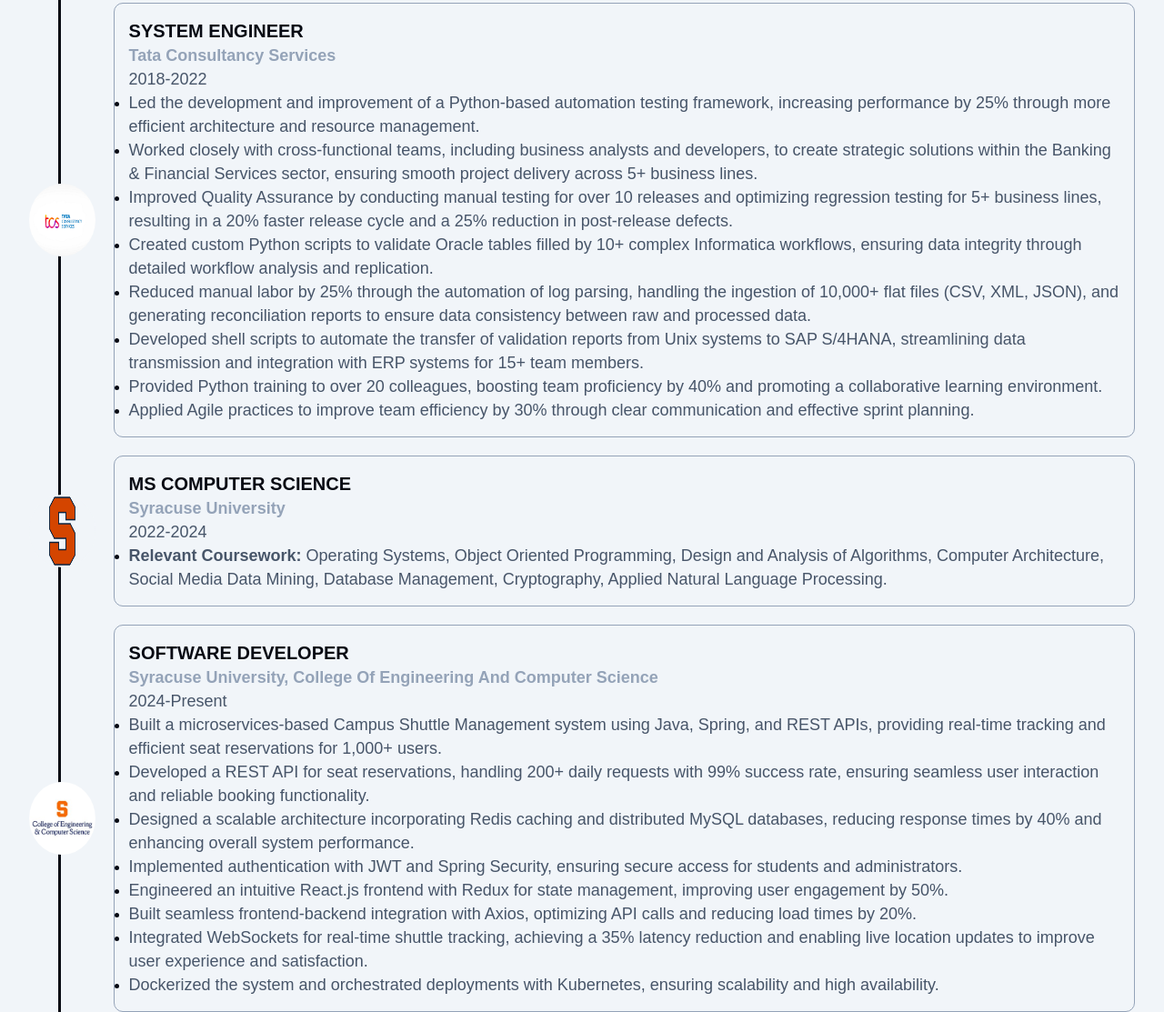
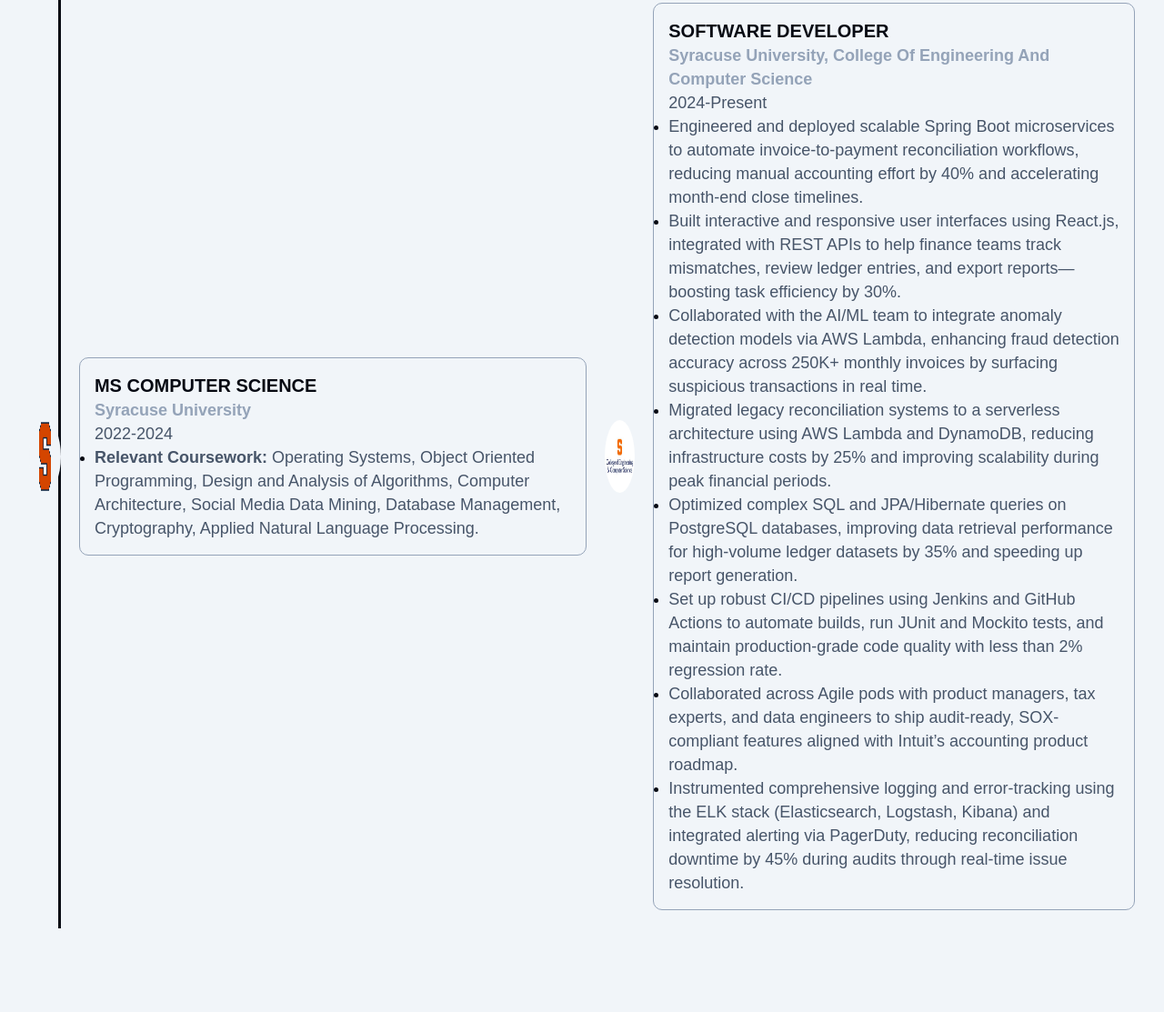
Before and after one commit to saurxbh/saurxbh.github.io, a website built with Vite: page index.html in a window 1280 px wide. Shown: the part 2090-3203 px from the top of the page at 91% size. Built offline with nearby package versions, Linux system fonts and the light colour scheme; a web font is replaced by a local one.

Commit message:
Add Work Ex

```diff
--- a/index.html
+++ b/index.html
@@ -54,7 +54,7 @@
         </ul>
       </nav>
      </div>
-     <!-- Enf od Mobile nav -->
+     <!-- End of Mobile nav -->
     <main>
       <section class="hero container">
         <img class="hero__img" src="/hero.png" alt="Profile Picture">
@@ -132,7 +132,7 @@
               </ul>
             </div>
           </div>
-          <div class="timeline__card">
+          <!-- <div class="timeline__card">
             <div class="timeline__img-wrapper">
               <img class="timeline__img" src="/tcs.png" alt="TCS logo"/>
             </div>
@@ -157,7 +157,7 @@
                 <li><p class="timeline__description">Applied Agile practices to improve team efficiency by 30% through clear communication and effective sprint planning.</p></li>
               </ul>
             </div>
-          </div>
+          </div> -->
           <!-- <div class="timeline__card">
             <div class="timeline__img-wrapper">
               <img class="timeline__img" src="/adobe.png" alt="Adobe logo"/>
@@ -191,7 +191,7 @@
                   Social Media Data Mining, Database Management, Cryptography, Applied Natural Language Processing.</p></li>
               </ul>
             </div>
-          </div>
+          <!-- </div>
           <div class="timeline__card">
             <div class="timeline__img-wrapper">
               <img class="timeline__img" src="/eecs.jpeg" alt="EECS logo"/>
@@ -214,6 +214,33 @@
                   location updates to improve user experience and satisfaction.</p></li>
                 <li><p class="timeline__description">Dockerized the system and orchestrated deployments with Kubernetes, ensuring scalability and high availability.</p></li>
               </ul>
+            </div>
+          </div> -->
+          <div class="timeline__card">
+            <div class="timeline__img-wrapper">
+              <img class="timeline__img" src="/eecs.jpeg" alt="EECS logo"/>
+            </div>
+            <div class="timeline__textbox">
+              <h2 class="timeline__title">Software Developer</h2>
+              <h3 class="timeline__subtitle">Syracuse University, College of Engineering and Computer Science</h3>
+              <small class="timeline__description">2024-Present</small>
+              <ul>
+                <li><p class="timeline__description">Engineered and deployed scalable Spring Boot microservices to automate
+                  invoice-to-payment reconciliation workflows, reducing manual accounting effort by 40% and accelerating month-end close timelines.</p></li>
+                <li><p class="timeline__description">Built interactive and responsive user interfaces using React.js, integrated
+                  with REST APIs to help finance teams track mismatches, review ledger entries, and export reports—boosting task efficiency by 30%.</p></li>
+                <li><p class="timeline__description">Collaborated with the AI/ML team to integrate anomaly detection models via
+                  AWS Lambda, enhancing fraud detection accuracy across 250K+ monthly invoices by surfacing suspicious transactions in real time.</p></li>
+                <li><p class="timeline__description">Migrated legacy reconciliation systems to a serverless architecture using AWS Lambda and DynamoDB,
+                  reducing infrastructure costs by 25% and improving scalability during peak financial periods.</p></li>
+                <li><p class="timeline__description">Optimized complex SQL and JPA/Hibernate queries on PostgreSQL databases,
+                  improving data retrieval performance for high-volume ledger datasets by 35% and speeding up report generation.</p></li>
+                <li><p class="timeline__description">Set up robust CI/CD pipelines using Jenkins and GitHub Actions to automate builds,
+                  run JUnit and Mockito tests, and maintain production-grade code quality with less than 2% regression rate.</p></li>
+                <li><p class="timeline__description">Collaborated across Agile pods with product managers, tax experts, and data engineers
+                  to ship audit-ready, SOX-compliant features aligned with Intuit’s accounting product roadmap.</p></li>
+                <li><p class="timeline__description">Instrumented comprehensive logging and error-tracking using the ELK stack
+                  (Elasticsearch, Logstash, Kibana) and integrated alerting via PagerDuty, reducing reconciliation downtime by 45% during audits through real-time issue resolution.</p></li></ul>
             </div>
           </div>
         </div>
```
